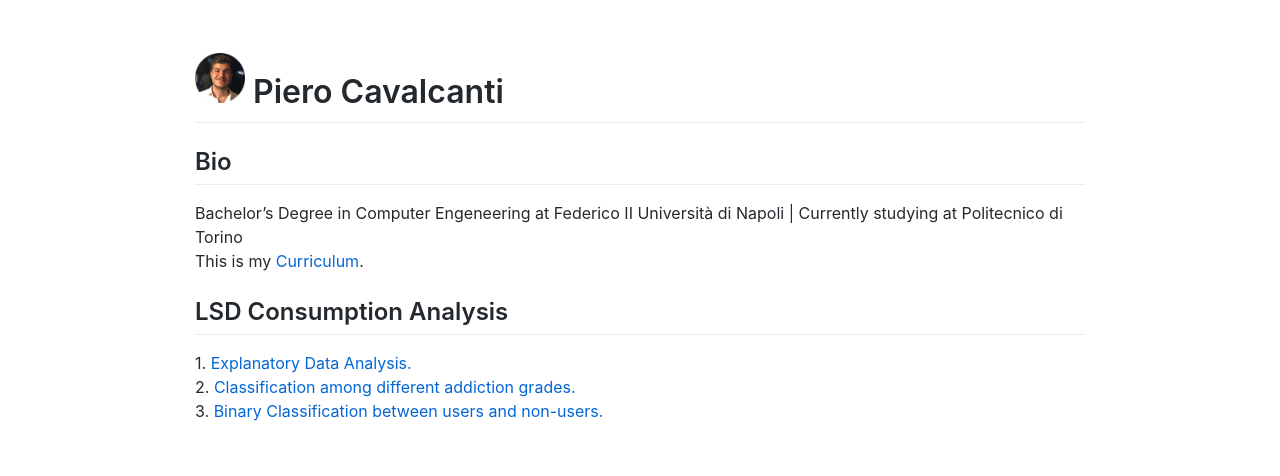
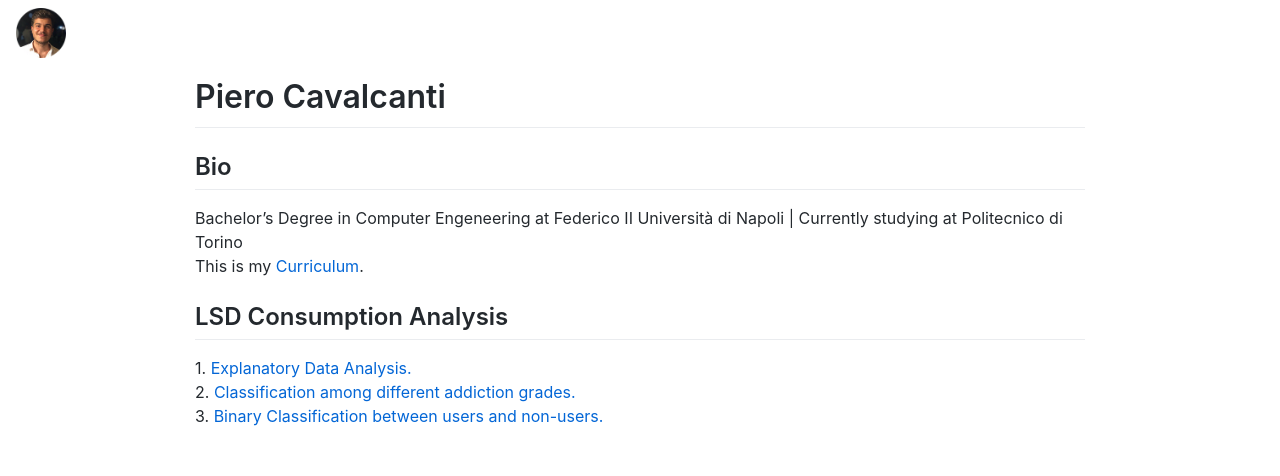
Before and after one commit to Pdipedro25/pdipedro25.github.io, a website: page index.html in a window 1280 px wide. Drawn offline with Linux system fonts and the light colour scheme.

Commit message:
Update index.html

```diff
--- a/index.html
+++ b/index.html
@@ -16,7 +16,8 @@
 	}
 </style>
 <article class="markdown-body">
-	<h1><img src="/portrait.png" width="50" height="50"> Piero Cavalcanti</h1>
+	<div style="position: absolute; top: 8px; left: 16px; font-size: 18px;"><img src="/portrait.png" width="50" height="50"></div>
+	<h1>Piero Cavalcanti</h1>
 
 	<h2>Bio</h2>
 	<p>Bachelor’s Degree in Computer Engeneering at Federico II Università di Napoli | Currently studying at Politecnico di Torino
```
